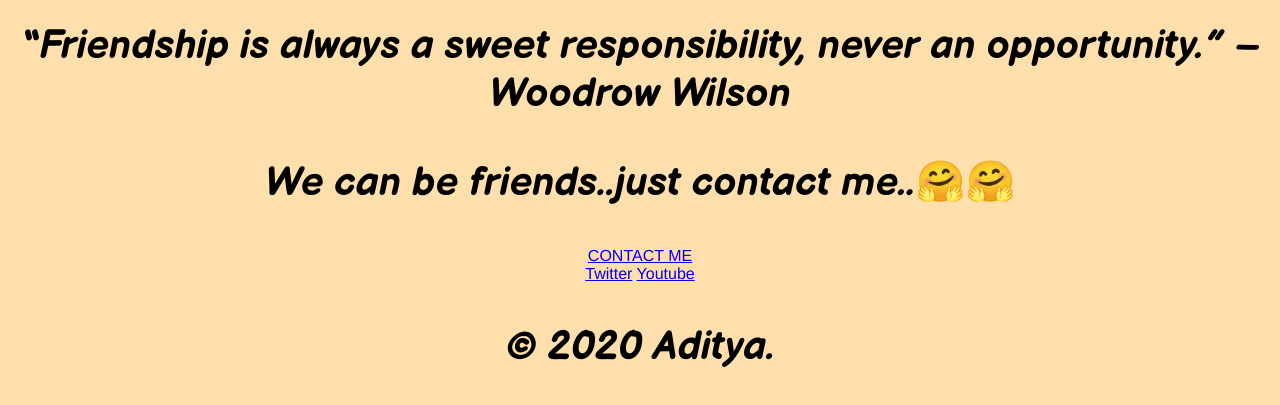
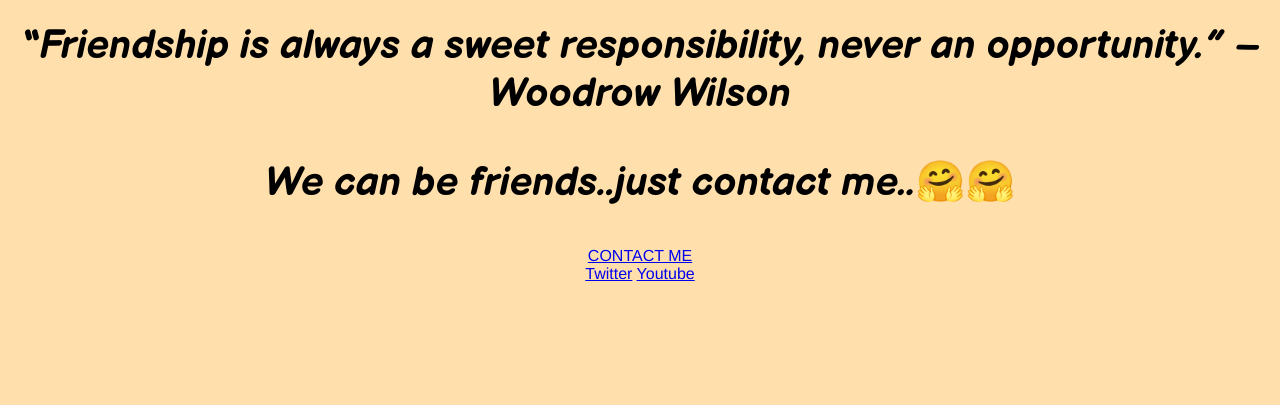
Before and after one commit to BROKEN49/io, a plain HTML site: page index.html in a window 1280 px wide. Shown: the part 2115-2520 px from the top of the page. After the commit the page ends 2398 px from the top, so only its background shows below. Drawn offline with Linux system fonts and the light colour scheme.

Commit message:
Update index.html

```diff
--- a/index.html
+++ b/index.html
@@ -55,7 +55,6 @@
     <div class="bottom-container">
       <a class="footer-link" href="https://twitter.com/home">Twitter</a>
       <a class="footer-link" href="https://www.youtube.com/channel/UCnmx4C_D2ktfqJUzE8bzqhg?view_as=subscriber">Youtube</a>
-      <p>© 2020 Aditya.</p>
     </div>
 
 
```
